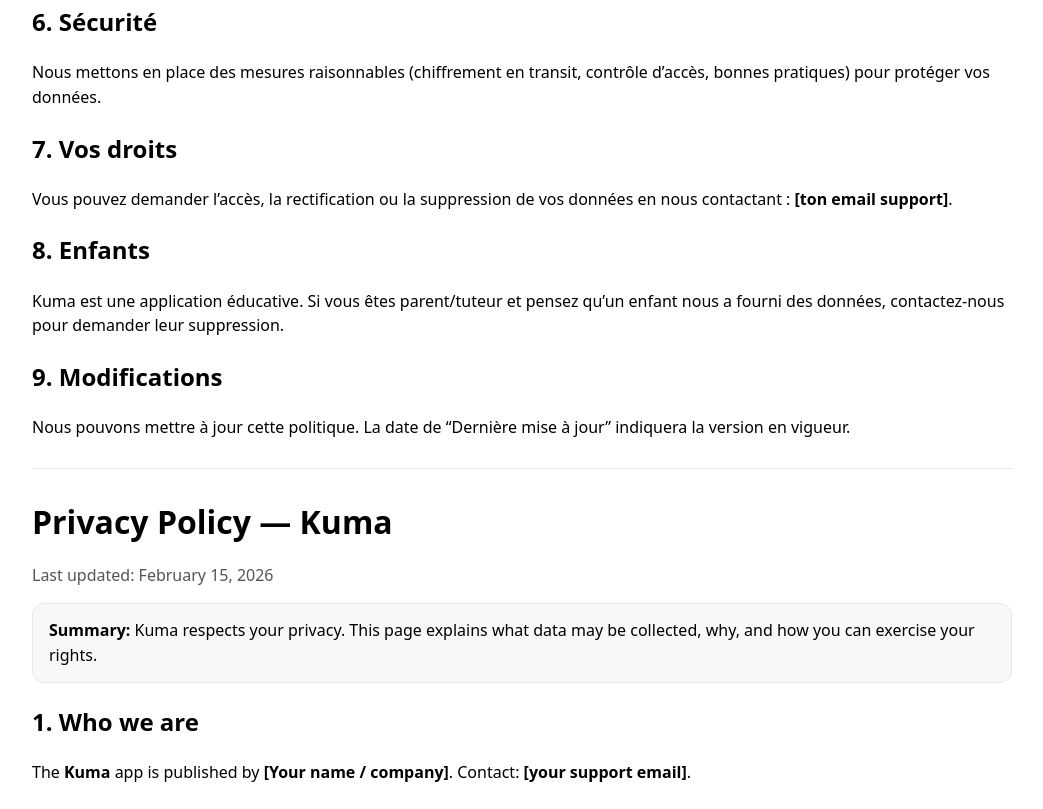
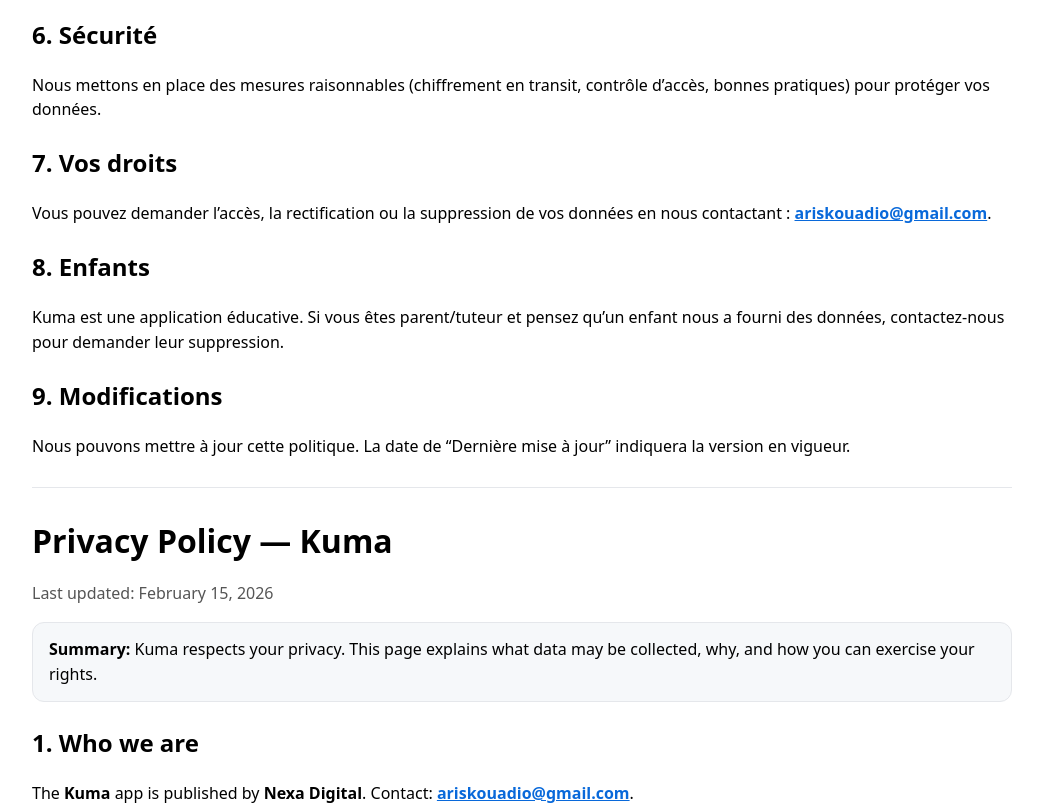
Before and after one commit to steedo1/steedo1.github.io, a plain HTML site: page kuma/politique-confidentialite/index.html in a window 1280 px wide. Shown: the part 1131-1940 px from the top of the page, without its empty margins (118-1161 px from the left). Drawn offline with Linux system fonts and the light colour scheme.

Commit message:
Update contact information in privacy policy

```diff
--- a/kuma/politique-confidentialite/index.html
+++ b/kuma/politique-confidentialite/index.html
@@ -8,11 +8,13 @@
   <style>
     body{font-family:system-ui,-apple-system,Segoe UI,Roboto,Arial;max-width:980px;margin:40px auto;padding:0 16px;line-height:1.55}
     h1{margin:0 0 8px}
+    h2{margin-top:22px}
     .muted{color:#555}
     .box{background:#f6f8fa;border:1px solid #e5e7eb;border-radius:12px;padding:14px 16px;margin:16px 0}
     hr{border:none;border-top:1px solid #e5e7eb;margin:28px 0}
     ul{padding-left:18px}
     a{color:#0969da}
+    .contact{white-space:nowrap}
   </style>
 </head>
 <body>
@@ -26,8 +28,9 @@
 
   <h2>1. Qui sommes-nous ?</h2>
   <p>
-    L’application <strong>Kuma</strong> est éditée par <strong>[Ton nom / ton entreprise]</strong>.
-    Pour toute question : <strong>[ton email support]</strong>.
+    L’application <strong>Kuma</strong> est éditée par <strong>Nexa Digital</strong>.
+    Pour toute question :
+    <strong class="contact"><a href="mailto:ariskouadio@gmail.com">ariskouadio@gmail.com</a></strong>.
   </p>
 
   <h2>2. Données que nous pouvons collecter</h2>
@@ -74,7 +77,7 @@
   <h2>7. Vos droits</h2>
   <p>
     Vous pouvez demander l’accès, la rectification ou la suppression de vos données en nous contactant :
-    <strong>[ton email support]</strong>.
+    <strong class="contact"><a href="mailto:ariskouadio@gmail.com">ariskouadio@gmail.com</a></strong>.
   </p>
 
   <h2>8. Enfants</h2>
@@ -100,8 +103,9 @@
 
   <h2>1. Who we are</h2>
   <p>
-    The <strong>Kuma</strong> app is published by <strong>[Your name / company]</strong>.
-    Contact: <strong>[your support email]</strong>.
+    The <strong>Kuma</strong> app is published by <strong>Nexa Digital</strong>.
+    Contact:
+    <strong class="contact"><a href="mailto:ariskouadio@gmail.com">ariskouadio@gmail.com</a></strong>.
   </p>
 
   <h2>2. Data we may collect</h2>
@@ -131,16 +135,24 @@
   </ul>
 
   <h2>5. Retention</h2>
-  <p>We keep data as long as needed to provide the service, comply with legal obligations, and resolve disputes. You can request deletion (see section 7).</p>
+  <p>
+    We keep data as long as needed to provide the service, comply with legal obligations, and resolve disputes.
+    You can request deletion (see section 7).
+  </p>
 
   <h2>6. Security</h2>
   <p>We apply reasonable measures (encryption in transit, access controls, best practices) to protect your data.</p>
 
   <h2>7. Your rights</h2>
-  <p>You may request access, correction, or deletion by contacting: <strong>[your support email]</strong>.</p>
+  <p>
+    You may request access, correction, or deletion by contacting:
+    <strong class="contact"><a href="mailto:ariskouadio@gmail.com">ariskouadio@gmail.com</a></strong>.
+  </p>
 
   <h2>8. Children</h2>
-  <p>Kuma is an educational app. If you are a parent/guardian and believe a child provided data, contact us to request deletion.</p>
+  <p>
+    Kuma is an educational app. If you are a parent/guardian and believe a child provided data, contact us to request deletion.
+  </p>
 
   <h2>9. Changes</h2>
   <p>We may update this policy. The “Last updated” date shows the current version.</p>
```
